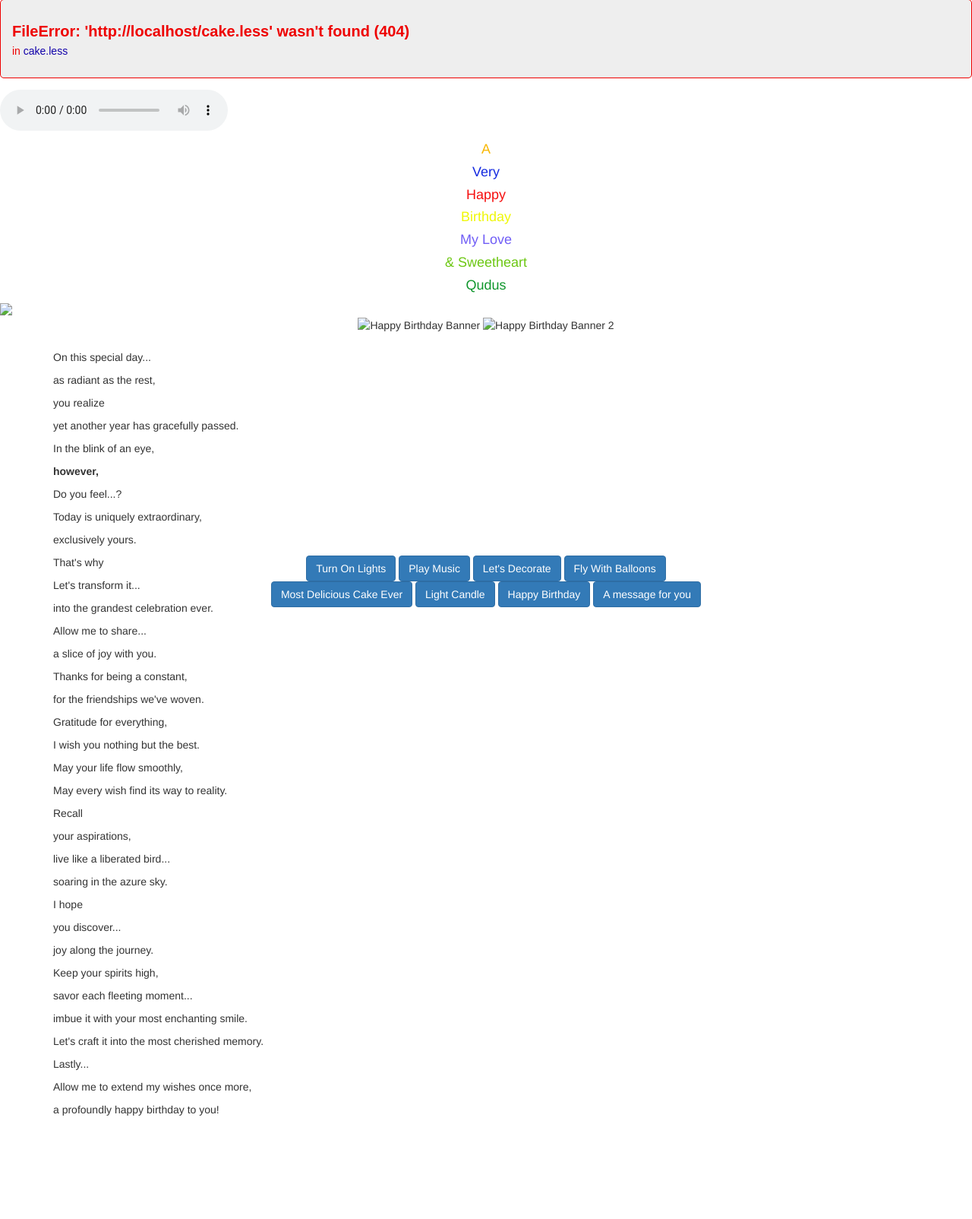
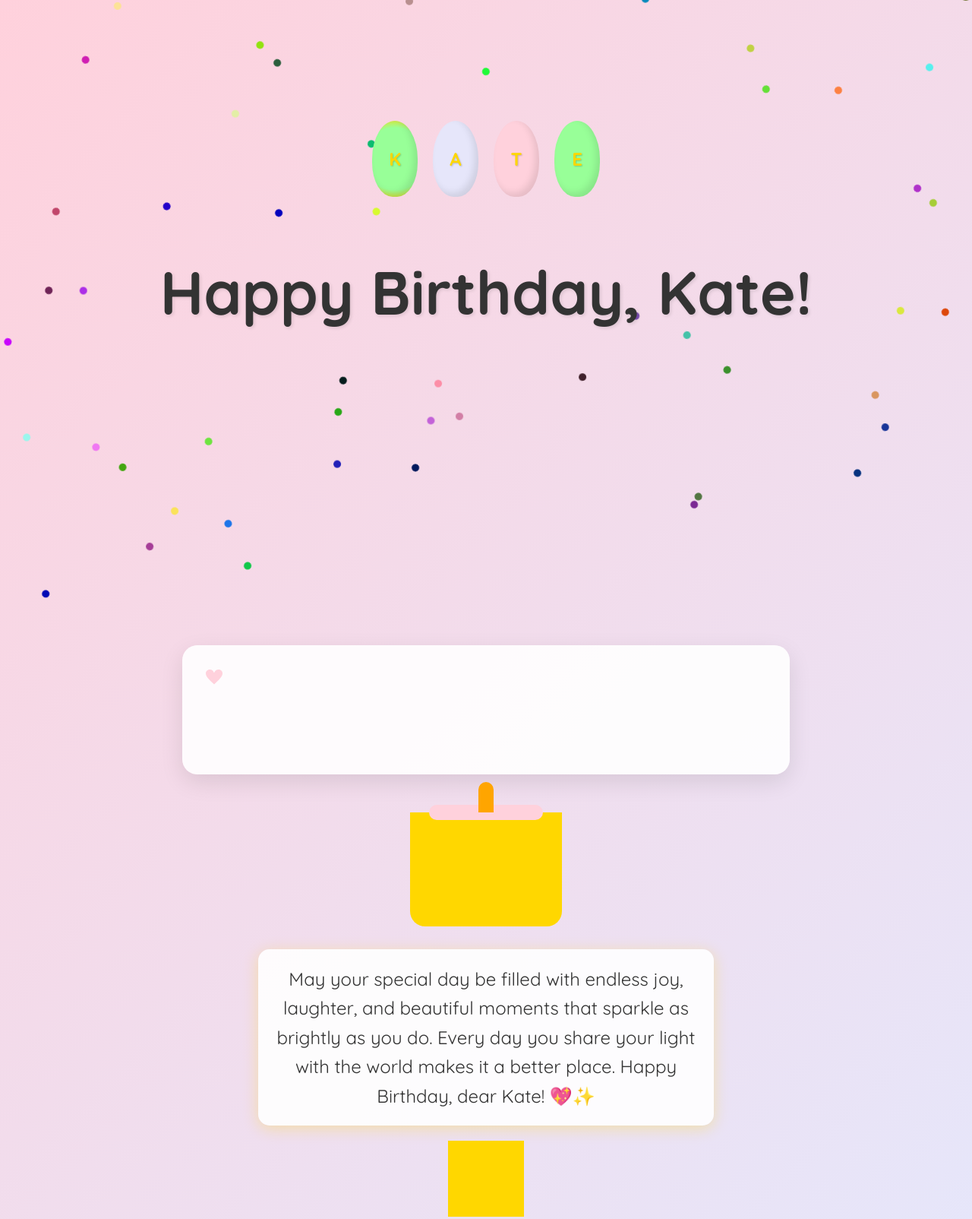
Before and after one commit to washingtonme/birthdaywish, a plain HTML site: page index.html in a window 1280 px wide. Shown: the part 1-1605 px from the top of the page at 76% size. Before the commit the page ends 1481 px from the top, so only its background shows below. Drawn offline with nearby package versions, Linux system fonts and the light colour scheme; no server answers.

Commit message:
Update index.html

```diff
--- a/index.html
+++ b/index.html
@@ -1,191 +1,290 @@
-<!DOCTYPE html>
-<!--[if lt IE 7]> <html class="ie lt-ie9 lt-ie8 lt-ie7"> <![endif]-->
-<!--[if IE 7]>    <html class="ie lt-ie9 lt-ie8"> <![endif]-->
-<!--[if IE 8]>    <html class="ie lt-ie9"> <![endif]-->
-<!--[if gt IE 8]> <html> <![endif]-->
-<!--[if !IE]><!--><html lang="en"><!-- <![endif]-->
+<html>
 <head>
-	<title>Happy Birthday</title>
-	<link rel="shortcut icon" href="favicon.ico" type="image/x-icon">
-	<meta charset="UTF-8" />
-	<meta name="description" content="Happy Birthday">
-	<meta name="robots" content="index, follow" />
-	<meta name="keywords" content="Birthday, Happy">
-	<!-- Start of Facebook Meta -->
-	<meta property="og:type" content="E-Greeting" />
-	<meta property="og:image" content="favicon.ico" />
-	<meta property="og:description" content="Wish you a very Happy Birthday">
-	<!-- End of Facebook Meta Tags -->
-	<meta name="viewport" content="width=device-width, initial-scale=1.0, user-scalable=0, minimum-scale=1.0, maximum-scale=1.0">
-	<meta name="apple-mobile-web-app-capable" content="yes">
-	<meta name="apple-mobile-web-app-status-bar-style" content="black">
-	<meta http-equiv="X-UA-Compatible" content="IE=9; IE=8; IE=7; IE=EDGE" />
-	<link rel="stylesheet" href="https://maxcdn.bootstrapcdn.com/bootstrap/3.3.1/css/bootstrap.min.css">
-	<link rel="stylesheet" type="text/css" href="stylesheet.css">
-	<link rel="stylesheet" type="text/css" href="loading.css">
-	<link href='http://fonts.googleapis.com/css?family=Signika' rel='stylesheet' type='text/css'>
-	<link rel="stylesheet/less" href="cake.less">
-	<script src="//cdnjs.cloudflare.com/ajax/libs/less.js/2.1.0/less.min.js"></script>
+<base href="." />
+<title>Happy Birthday Kate!</title>
 <style>
-        .bulb-holder .bulb {
-            display: none; /* Initially hide the bulbs */
+:root {
+  --blush: #FFD1DC;
+  --lavender: #E6E6FA;
+  --mint: #98FF98;
+  --gold: #FFD700;
 }
-        .celebrate-img {
-            display: none; /* Initially hide the celebrate image */
-            width: 35%; /* Adjust the width as needed */
+
+* {
+  margin: 0;
+  padding: 0;
+  box-sizing: border-box;
+  font-family: 'Quicksand', sans-serif;
 }
+
+body {
+  background: linear-gradient(135deg, var(--blush), var(--lavender));
+  overflow-x: hidden;
+}
+
+.hero {
+  height: 100vh;
+  display: flex;
+  flex-direction: column;
+  justify-content: center;
+  align-items: center;
+  position: relative;
+  overflow: hidden;
+}
+
+.hero h1 {
+  font-size: 5rem;
+  color: #333;
+  text-shadow: 2px 2px 4px rgba(0,0,0,0.1);
+  animation: float 3s ease-in-out infinite;
+}
+
+@keyframes float {
+  0%, 100% { transform: translateY(0); }
+  50% { transform: translateY(-20px); }
+}
+
+.confetti {
+  position: absolute;
+  width: 100%;
+  height: 100%;
+  pointer-events: none;
+}
+
+.balloons {
+  position: absolute;
+  top: 20%;
+  display: flex;
+  gap: 20px;
+}
+
+.balloon {
+  width: 60px;
+  height: 100px;
+  background: radial-gradient(circle, var(--mint) 70%, var(--gold));
+  border-radius: 50% 50% 45% 45%;
+  box-shadow: inset -5px -5px 10px rgba(0, 0, 0, 0.1);
+  animation: rise 5s ease-in-out infinite;
+  position: relative;
+}
+
+.balloon::after {
+  content: 'K';
+  position: absolute;
+  top: 50%;
+  left: 50%;
+  transform: translate(-50%, -50%);
+  color: var(--gold);
+  font-size: 24px;
+  font-weight: bold;
+  text-shadow: 1px 1px 2px rgba(0,0,0,0.2);
+}
+
+.balloon:nth-child(2) {
+  background: var(--lavender);
+}
+.balloon:nth-child(2)::after {
+  content: 'A';
+}
+
+.balloon:nth-child(3) {
+  background: var(--blush);
+}
+.balloon:nth-child(3)::after {
+  content: 'T';
+}
+
+.balloon:nth-child(4) {
+  background: var(--mint);
+}
+.balloon:nth-child(4)::after {
+  content: 'E';
+}
+
+@keyframes rise {
+  0% { transform: translateY(0); }
+  50% { transform: translateY(-50px); }
+  100% { transform: translateY(0); }
+}
+
+.cake {
+  width: 200px;
+  height: 150px;
+  background: var(--gold);
+  border-radius: 0 0 20px 20px;
+  position: relative;
+  margin: 30px auto;
+}
+
+.cake::before {
+  content: '';
+  width: 150px;
+  height: 20px;
+  background: var(--blush);
+  border-radius: 10px;
+  position: absolute;
+  top: -10px;
+  left: 25px;
+}
+
+.cake::after {
+  content: '';
+  position: absolute;
+  top: -40px;
+  left: 50%;
+  transform: translateX(-50%);
+  width: 20px;
+  height: 40px;
+  background: orange;
+  border-radius: 10px 10px 0 0;
+  animation: flicker 0.5s infinite;
+}
+
+@keyframes flicker {
+  0%, 100% { background: orange; }
+  50% { background: yellow; }
+}
+
+.about-kate {
+  max-width: 800px;
+  margin: 50px auto;
+  padding: 30px;
+  background: rgba(255,255,255,0.9);
+  border-radius: 20px;
+  box-shadow: 0 10px 30px rgba(0,0,0,0.1);
+}
+
+.heart-frame {
+  clip-path: path('M12 21.593c-5.63-5.539-11-10.297-11-14.402 0-3.791 3.068-5.191 5.281-5.191 1.312 0 4.151.501 5.719 4.457 1.59-3.968 4.464-4.447 5.726-4.447 2.54 0 5.274 1.621 5.274 5.181 0 4.069-5.136 8.625-11 14.402z');
+  padding: 20px;
+  background: var(--blush);
+}
+
+.countdown {
+  font-size: 2rem;
+  margin: 20px 0;
+  color: #333;
+  text-align: center;
+}
+
+.gift-box {
+  width: 100px;
+  height: 100px;
+  background: var(--gold);
+  margin: 20px auto;
+  cursor: pointer;
+  transition: transform 0.3s;
+}
+
+.gift-box:hover {
+  transform: scale(1.1);
+}
+
 .message {
-            margin-top: 20px; /* Adjust this value to move the message up or down */
+  text-align: center;
+  font-size: 1.5rem;
+  color: #333;
+  margin: 20px auto;
+  max-width: 600px;
+  line-height: 1.6;
+  background: rgba(255,255,255,0.9);
+  padding: 20px;
+  border-radius: 15px;
+  box-shadow: 0 4px 15px rgba(0,0,0,0.1);
+  animation: glow 2s ease-in-out infinite;
+}
+
+@keyframes glow {
+  0%, 100% { box-shadow: 0 4px 15px rgba(0,0,0,0.1); }
+  50% { box-shadow: 0 4px 20px rgba(255,215,0,0.3); }
 }
 </style>
+<link href="https://fonts.googleapis.com/css2?family=Quicksand:wght@400;700&display=swap" rel="stylesheet">
+<script src="https://cdnjs.cloudflare.com/ajax/libs/gsap/3.9.1/gsap.min.js"></script>
 </head>
+<body>
 
-<body>
-	<div id="content">
-		<div class="loading"></div>
-		<audio class="song" controls loop>
-			<source src="Happy_birthday_to_you_MIDI(chosic.com).mp3"></source>
-			Your browser isn't invited for super fun audio time.
-		</audio>
-		<div class="balloons text-center" id="b1">
-			<h4 style="color:#f8b704;">A</h4>
+<section class="hero">
+  <div class="confetti" id="confetti"></div>
+  <div class="balloons">
+    <div class="balloon"></div>
+    <div class="balloon"></div>
+    <div class="balloon"></div>
+    <div class="balloon"></div>
   </div>
-		<div class="balloons text-center" id="b2">
-			<h4 style="color:#152ae0;">Very</h4>
+  <h1>Happy Birthday, Kate!</h1>
+</section>
+
+<section class="about-kate">
+  <div class="heart-frame">
+    <h2>About Our Wonderful Kate</h2>
+    <p>A ray of sunshine with a heart of gold, Kate lights up every room she enters. Her infectious laugh and kind spirit make the world a better place.</p>
   </div>
-		<div class="balloons text-center" id="b3">
-			<h4 style="color:#f50e0e;">Happy</h4>
-		</div>
-		<div class="balloons text-center" id="b4">
-			<h4 style="color:#eff706;">Birthday</h4>
-		</div>
-		<div class="balloons text-center" id="b5">
-			<h4 style="color:#705ef6;">My Love</h4>
-		</div>
-		<div class="balloons text-center" id="b6">
-			<h4 style="color:#6cc712;">& Sweetheart</h4>
-		</div>
-		<div class="balloons text-center" id="b7">
-			<h4 style="color:#0f962c;">Qudus</h4>
+</section>
+
+<div class="cake"></div>
+
+<div class="message">
+  May your special day be filled with endless joy, laughter, and beautiful moments that sparkle as brightly as you do. Every day you share your light with the world makes it a better place. Happy Birthday, dear Kate! 💖✨
 </div>
 
-		<img src="Images/Balloon-Border.png" width="100%" class="balloon-border">
+<div class="gift-box" id="giftBox"></div>
 
-		<div class="container">
-			<div class="row">
-				<div class="col-md-2 col-xs-2 bulb-holder">
-					<img class="bulb" src="Images/bulb_yellow.png" alt="Yellow Bulb">
-				</div>
-				<div class="col-md-2 col-xs-2 bulb-holder">
-					<img class="bulb" src="Images/bulb_red.png" alt="Red Bulb">
-				</div>
-				<div class="col-md-2 col-xs-2 bulb-holder">
-					<img class="bulb" src="Images/bulb_blue.png" alt="Blue Bulb">
-				</div>
-				<div class="col-md-2 col-xs-2 bulb-holder">
-					<img class="bulb" src="Images/bulb_green.png" alt="Green Bulb">
-				</div>
-				<div class="col-md-2 col-xs-2 bulb-holder">
-					<img class="bulb" src="Images/bulb_pink.png" alt="Pink Bulb">
-				</div>
-				<div class="col-md-2 col-xs-2 bulb-holder">
-					<img class="bulb" src="Images/bulb_orange.png" alt="Orange Bulb">
-				</div>
-			</div>
-			<div class="row">
-				<div class="col-md-12 text-center">
-					<img src="Images/HBD Banner.webp" class="bannar" alt="Happy Birthday Banner">
-					<img src="Images/HBD 2 Banner.webp" class="bannar" alt="Happy Birthday Banner 2">
-				</div>
-			</div>
-			<div class="row">
-				<div class="col-md-12 text-center">
-					<img src="Images\Qud Image.jpg" class="celebrate-img" alt="Celebrate"> <!-- Add the celebrate image here -->
-				</div>
-			</div>
-			<div class="row cake-cover">
-				<div class="col-md-12 text-center">
-					<div class="cake">
-					  <div class="velas">
-						<div class="fuego"></div>
-						<div class="fuego"></div>
-						<div class="fuego"></div>
-						<div class="fuego"></div>
-						<div class="fuego"></div>
-					  </div>
-					  <div class="cobertura"></div>
-					  <div class="bizcocho"></div>
-					</div>
-				</div>
-			</div>
-			<div class="row message">
-				<div class="col-md-12">
-				<p>On this special day...</p>
-				<p>as radiant as the rest,</p>
-				<p>you realize</p>
-				<p>yet another year has gracefully passed.</p>
-				<p>In the blink of an eye,</p>
-				<p><strong>however,</strong></p>
-				<p>Do you feel...?</p>
-				<p>Today is uniquely extraordinary,</p>
-				<p>exclusively yours.</p>
-				<p>That's why</p>
-				<p>Let's transform it...</p>
-				<p>into the grandest celebration ever.</p>
-				<p>Allow me to share...</p>
-				<p>a slice of joy with you.</p>
-				<p>Thanks for being a constant,</p>
-				<p>for the friendships we've woven.</p>
-				<p>Gratitude for everything,</p>
-				<p>I wish you nothing but the best.</p>
-				<p>May your life flow smoothly,</p>
-				<p>May every wish find its way to reality.</p>
-				<p>Recall</p>
-				<p>your aspirations,</p>
-				<p>live like a liberated bird...</p>
-				<p>soaring in the azure sky.</p>
-				<p>I hope</p>
-				<p>you discover...</p>
-				<p>joy along the journey.</p>
-				<p>Keep your spirits high,</p>
-				<p>savor each fleeting moment...</p>
-				<p>imbue it with your most enchanting smile.</p>
-				<p>Let's craft it into the most cherished memory.</p>
-				<p>Lastly...</p>
-				<p>Allow me to extend my wishes once more,</p>
-				<p>a profoundly happy birthday to you!</p>
-			</div>
-		</div>
+<script>
+// Confetti Animation
+function createConfetti() {
+  const confetti = document.getElementById('confetti');
+  for(let i = 0; i < 50; i++) {
+    const particle = document.createElement('div');
+    particle.style.position = 'absolute';
+    particle.style.width = '10px';
+    particle.style.height = '10px';
+    particle.style.background = `rgb(${Math.random()*255},${Math.random()*255},${Math.random()*255})`;
+    particle.style.borderRadius = '50%';
+    particle.style.left = Math.random() * 100 + 'vw';
+    particle.style.top = -10 + 'px';
+    confetti.appendChild(particle);
 
-		<div class="navbar navbar-fixed-bottom">
-			<div class="row">
-				<div class="col-md-6 text-center col-md-offset-3">
-					<button class="btn btn-primary" id="turn_on">Turn On Lights</button>
-					<button class="btn btn-primary" id="play">Play Music</button>
-					<button class="btn btn-primary" id="bannar_coming">Let's Decorate</button>
-					<button class="btn btn-primary" id="balloons_flying">Fly With Balloons</button>
-					<button class="btn btn-primary" id="cake_fadein">Most Delicious Cake Ever</button>
-					<button class="btn btn-primary" id="light_candle"> Light Candle</button>
-					<button class="btn btn-primary" id="wish_message">Happy Birthday</button>
-					<button class="btn btn-primary" id="story">A message for you</button>
-					<!-- <button class="btn btn-primary" id="cake_cut">Let's Cut the Cake</button> -->
-				</div>
-			</div>
-		</div>
-	</div>
+    gsap.to(particle, {
+      y: '100vh',
+      x: (Math.random() - 0.5) * 200,
+      rotation: Math.random() * 360,
+      duration: Math.random() * 2 + 1,
+      ease: 'none',
+      repeat: -1,
+      delay: Math.random()
+    });
+  }
+}
+
+// Countdown Timer
+function updateCountdown() {
+  const birthday = new Date('2024-06-15').getTime(); // Set Kate's birthday
+  const now = new Date().getTime();
+  const distance = birthday - now;
+
+  const days = Math.floor(distance / (1000 * 60 * 60 * 24));
+  const hours = Math.floor((distance % (1000 * 60 * 60 * 24)) / (1000 * 60 * 60));
+
+  document.getElementById('countdown').innerHTML = `${days} Days, ${hours} Hours until Kate's Birthday!`;
+}
+
+// Gift Box Animation
+document.getElementById('giftBox').addEventListener('click', function() {
+  gsap.to(this, {
+    scale: 1.2,
+    rotation: 360,
+    duration: 0.5,
+    onComplete: () => {
+      createConfetti();
+    }
+  });
+});
+
+// Initialize
+createConfetti();
+setInterval(updateCountdown, 1000);
+updateCountdown();
+</script>
 </body>
-<script src="https://ajax.googleapis.com/ajax/libs/jquery/1.11.2/jquery.min.js"></script>
-<script src="https://maxcdn.bootstrapcdn.com/bootstrap/3.3.1/js/bootstrap.min.js"></script>
-<script>
-    // JavaScript to show the bulbs and celebrate image when the "Turn On Lights" button is clicked
-    document.getElementById('turn_on').addEventListener('click', function() {
-        var bulbs = document.querySelectorAll('.bulb');
-        bulbs.forEach(function(bulb) {
-            bulb.style.display = 'block';
-        });
-        var celebrateImg = document.querySelector('.celebrate-img');
-        celebrateImg.style.display = 'block';
-    });
-</script>
-<script src="effect.js"></script>
 </html>
```
Lines whose indentation alone changed are shown as unchanged.
